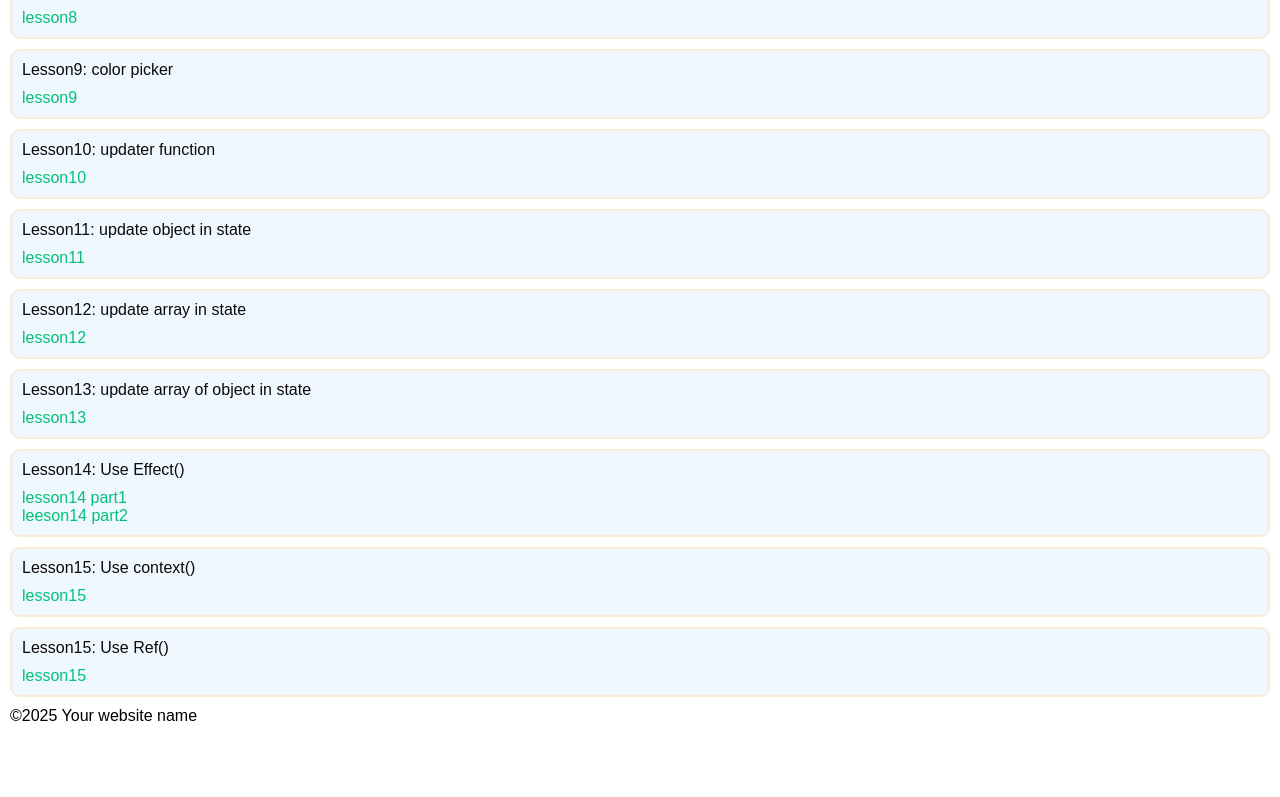
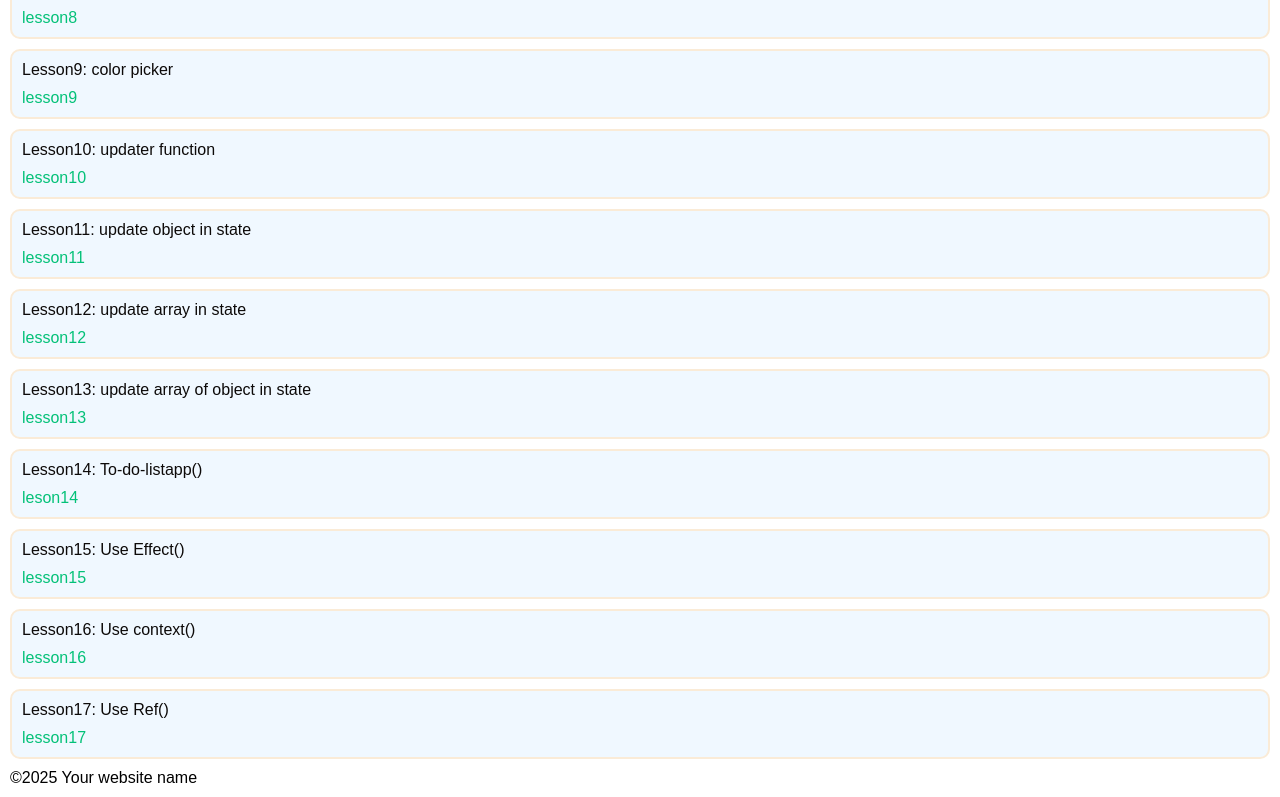
Before and after one commit to amirhoprogrammer/my-react-bro, a React (Vite) app: page / in a window 1280 px wide. Shown: the part 882-1679 px from the top of the page. Before the commit the page ends 1617 px from the top, so only its background shows below. Built offline with nearby package versions, Linux system fonts and the light colour scheme.

Commit message:
edit number the lesson

```diff
--- a/src/Home.jsx
+++ b/src/Home.jsx
@@ -103,24 +103,27 @@ function Home() {
         </Link>
       </div>
       <div className="lesson1">
-        <p>Lesson14: Use Effect()</p>
-        <Link style={{ textDecoration: "none", color: "rgb(3, 193, 120)" }} to="/useeffect">
-          lesson14 part1
-        </Link>
+        <p>Lesson14: To-do-listapp()</p>
         <Link style={{ textDecoration: "none", color: "rgb(3, 193, 120)" }} to="/todolist">
-          leeson14 part2
+          leson14
         </Link>
       </div>
       <div className="lesson1">
-        <p>Lesson15: Use context()</p>
-        <Link style={{ textDecoration: "none", color: "rgb(3, 193, 120)" }} to="/component1">
+        <p>Lesson15: Use Effect()</p>
+        <Link style={{ textDecoration: "none", color: "rgb(3, 193, 120)" }} to="/useeffect">
           lesson15
         </Link>
       </div>
       <div className="lesson1">
-        <p>Lesson15: Use Ref()</p>
+        <p>Lesson16: Use context()</p>
+        <Link style={{ textDecoration: "none", color: "rgb(3, 193, 120)" }} to="/component1">
+          lesson16
+        </Link>
+      </div>
+      <div className="lesson1">
+        <p>Lesson17: Use Ref()</p>
         <Link style={{ textDecoration: "none", color: "rgb(3, 193, 120)" }} to="/useref">
-          lesson15
+          lesson17
         </Link>
       </div>
       <Footer />
```
